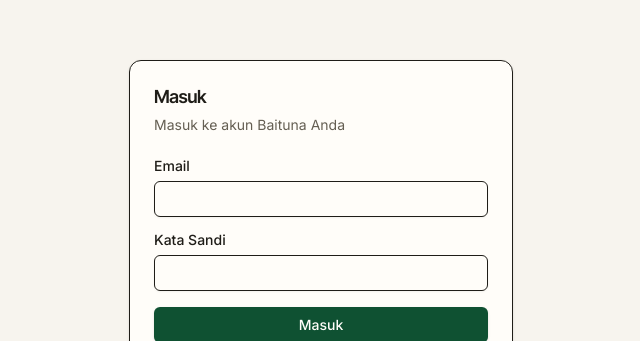
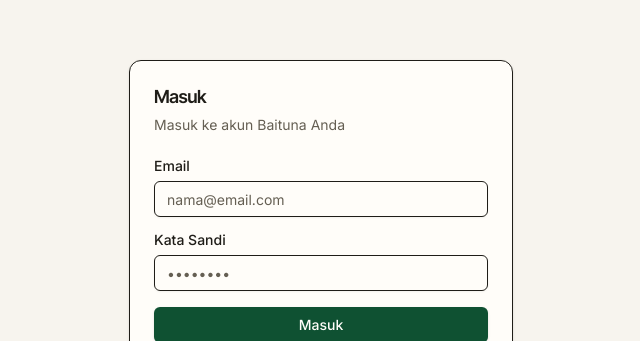
Before and after one commit to Zikruljack/baituna, a Nuxt app in the folder apps/web/: page /login in a window 1280 px wide. Shown: the part 160-501 px from the top of the page, without its empty margins (319-959 px from the left). Built offline with nearby package versions, Linux system fonts and the light colour scheme.

Commit message:
feat(web): add placeholders to login form inputs

```diff
--- a/apps/web/pages/login.vue
+++ b/apps/web/pages/login.vue
@@ -36,11 +36,11 @@
         <form class="space-y-4" @submit.prevent="onSubmit">
           <div class="space-y-2">
             <Label for="email">Email</Label>
-            <Input id="email" v-model="email" type="email" required autocomplete="email" />
+            <Input id="email" v-model="email" type="email" placeholder="nama@email.com" required autocomplete="email" />
           </div>
           <div class="space-y-2">
             <Label for="password">Kata Sandi</Label>
-            <Input id="password" v-model="password" type="password" required autocomplete="current-password" />
+            <Input id="password" v-model="password" type="password" placeholder="••••••••" required autocomplete="current-password" />
           </div>
           <Button type="submit" class="w-full" :disabled="isSubmitting">
             {{ isSubmitting ? 'Memproses...' : 'Masuk' }}
```
